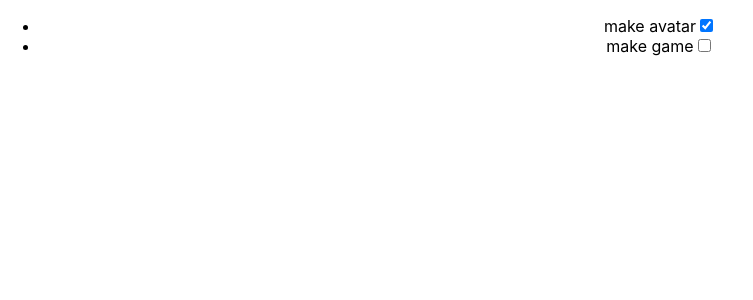
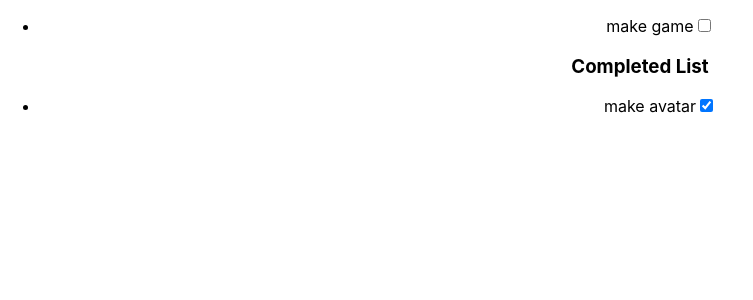
Before and after one commit to sam98963/SoC_Portal, a React (Create React App) app in the folder soc-portal/: page / in a window 1280 px wide. Shown: the top 300 px of the page, without its empty margins (0-753 px from the left). Built offline with nearby package versions, Linux system fonts and the light colour scheme.

Commit message:
working on getting the stuff to move

```diff
--- a/soc-portal/src/components/App/App.js
+++ b/soc-portal/src/components/App/App.js
@@ -3,6 +3,8 @@ import Bio from "../Bio"
 import Login from "../Login"
 import TodoList from "../TodoList"
 import { useState } from 'react';
+import { useEffect } from 'react';
+import ListItemComplete from '../ListItemComplete';
 
 /* using the database created, we want to create a function that will pull down data from the database and display it on the page, when the checkbox is checked, change completed in the database to be true
 
@@ -25,8 +27,19 @@ function App() {
     ],
   };
 
-   const [complete, setComplete] = useState ([])
+    const [list, setList] = useState(userData.toDoList);
+    const [complete, setComplete] = useState ([])
 
+
+  useEffect(() => {
+    const secondListItem = userData.toDoList.filter((item,index)=>{
+      return item.completed
+      })
+      const firstListItem = userData.toDoList.filter((item,index)=>{
+        return !item.completed})
+        setComplete(secondListItem)
+        setList(firstListItem)
+  }, [])
 
 
   // console.log(userData); // add this line to check the value of userData
@@ -34,7 +47,7 @@ function App() {
 
   return (
     <div className="App">
-      <TodoList userData = {userData} />
+      <TodoList userData = {userData} setList ={setList} setComplete = {setComplete} list={list} complete={complete}/>
     </div>
   );
 }
--- a/soc-portal/src/components/TodoList/index.js
+++ b/soc-portal/src/components/TodoList/index.js
@@ -9,11 +9,7 @@ probably need a useState hook to keep track of the state of the checkbox
 
 import React, { useState } from "react";
 
-function TodoList({userData}) {
-  const [list, setList] = useState(userData.toDoList);
-
-  const [complete, setComplete] = useState ([])
-
+function TodoList({userData, list, complete, setList, setComplete}) {
   const handleChange = (index) => {
     const updatedList = [...list];
     updatedList[index].completed = !updatedList[index].completed;
@@ -29,6 +25,7 @@ function TodoList({userData}) {
   };
 
   return (
+    <div>
     <ul>
       {list.map((item, index) => (
         <li key={index}>
@@ -43,6 +40,23 @@ function TodoList({userData}) {
         </li>
       ))}
     </ul>
+    <h3>Completed List</h3>
+    <ul>
+      {complete.map((item, index) => (
+        <li key={index}>
+          <label>
+          {item.task}
+            <input
+              type="checkbox"
+              checked={item.completed}
+              onChange={() => handleChange(index)}
+            />
+          </label>
+        </li>
+      ))}
+    </ul>
+</div>
+
   );
 }
 
```
